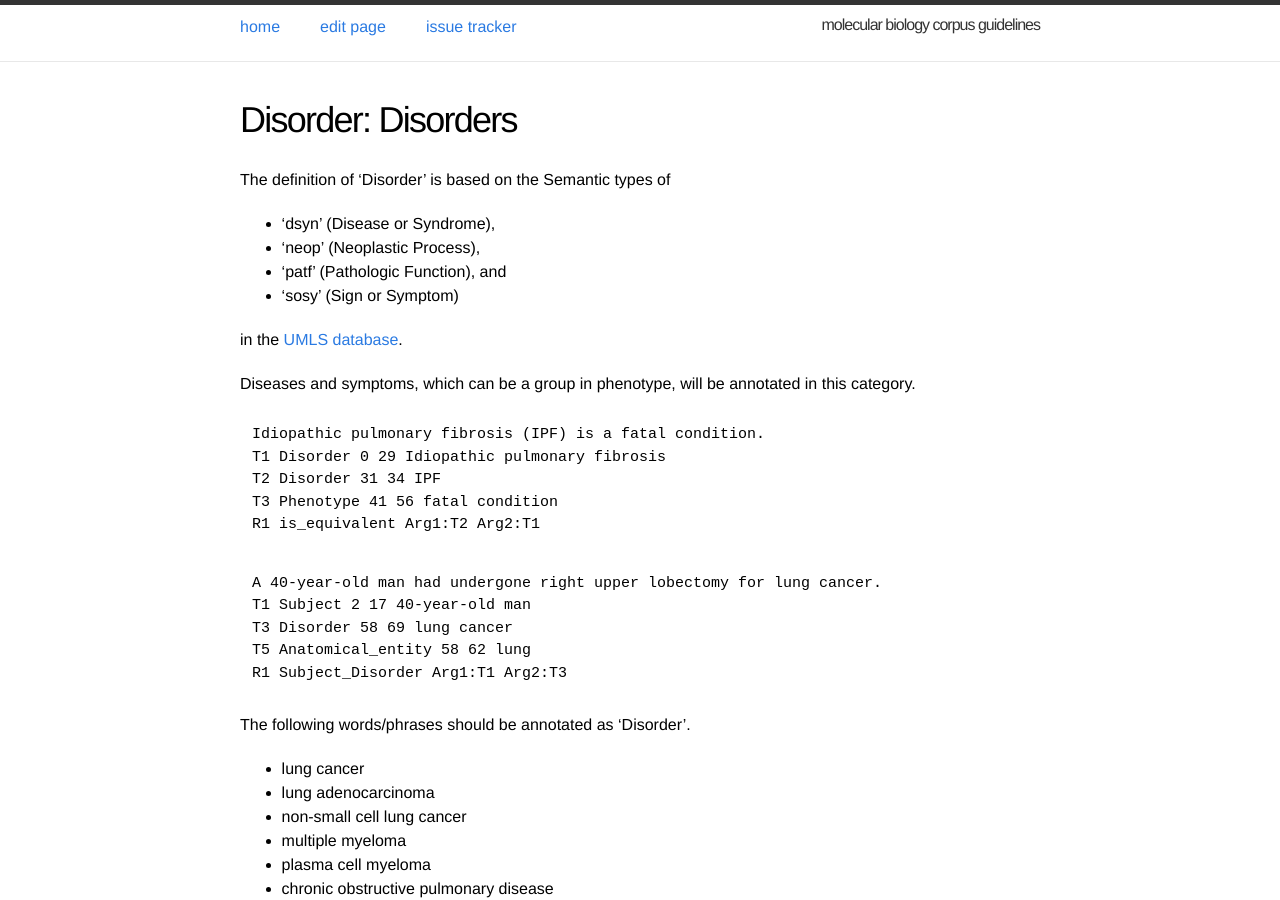
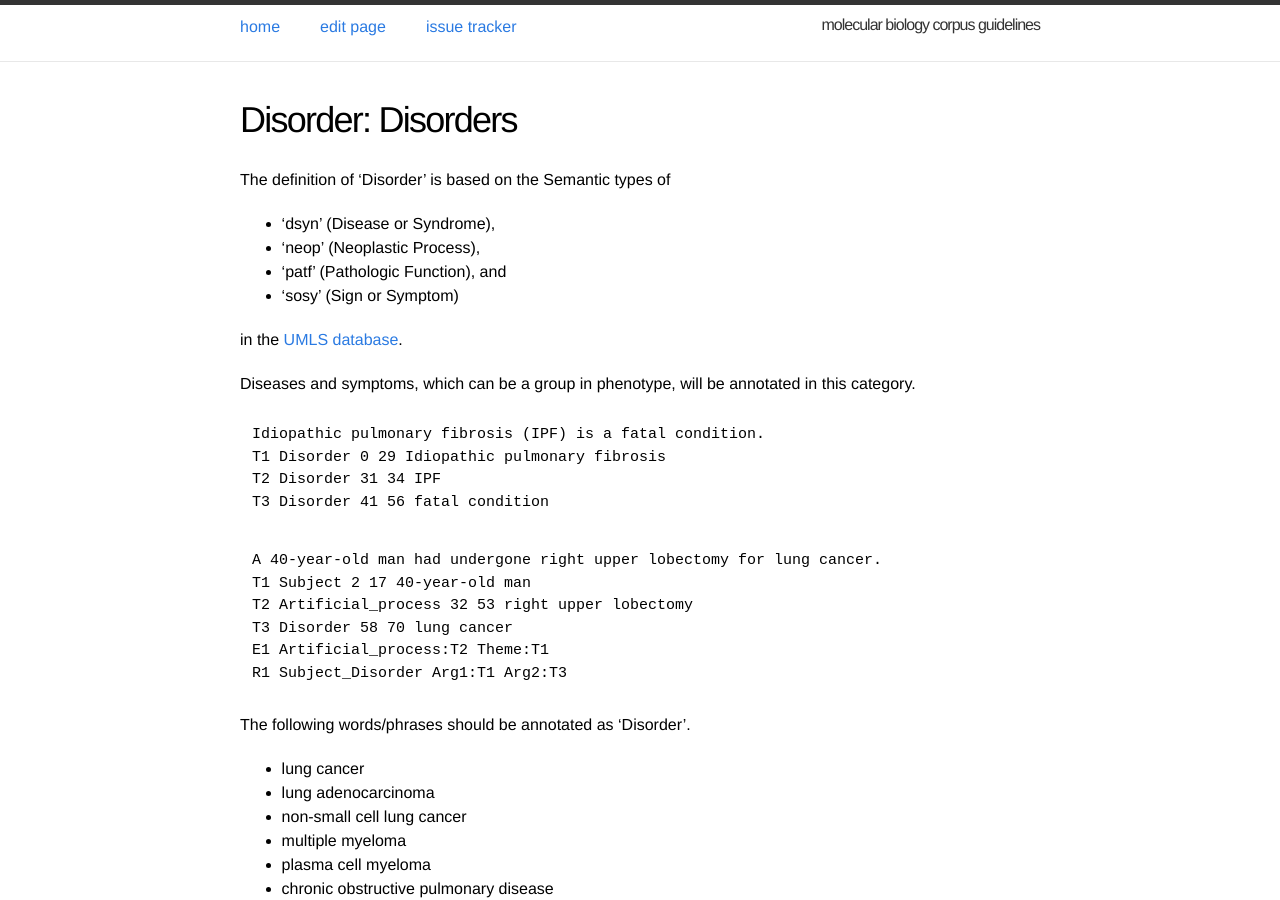
Before and after one commit to ezcatdb/molbiol_lung_corpus-guidelines, a Jekyll site: the page built from _entity/Disorder.md, in a window 1280 px wide and 900 px high. Built offline with Jekyll 4.4.1, drawn with Linux system fonts in a browser that asks for light colours; some of the changed text lies outside the part shown.

Commit message:
corrected sample sentences in _entity/Disorder.md

```diff
--- a/_entity/Disorder.md
+++ b/_entity/Disorder.md
@@ -24,15 +24,15 @@ Diseases and symptoms, which can be a group in phenotype, will be annotated in t
 Idiopathic pulmonary fibrosis (IPF) is a fatal condition.
 T1 Disorder 0 29 Idiopathic pulmonary fibrosis
 T2 Disorder 31 34 IPF
-T3 Phenotype 41 56 fatal condition
-R1 is_equivalent Arg1:T2 Arg2:T1
+T3 Disorder 41 56 fatal condition
 ~~~
 
 ~~~ ann
 A 40-year-old man had undergone right upper lobectomy for lung cancer.
 T1 Subject 2 17 40-year-old man
-T3 Disorder 58 69 lung cancer
-T5 Anatomical_entity 58 62 lung
+T2 Artificial_process 32 53 right upper lobectomy
+T3 Disorder 58 70 lung cancer
+E1 Artificial_process:T2 Theme:T1
 R1 Subject_Disorder Arg1:T1 Arg2:T3
 ~~~
 
@@ -149,7 +149,6 @@ Idiopathic pulmonary fibrosis (IPF) is a fatal condition.
 T1 Disorder 0 29 Idiopathic pulmonary fibrosis
 T2 Disorder 31 34 IPF
 T3 Disorder 41 56 fatal condition
-R1 is_equivalent Arg1:T2 Arg2:T1
 ~~~
 
 <div style="background-color: yellow" markdown="1">
```
